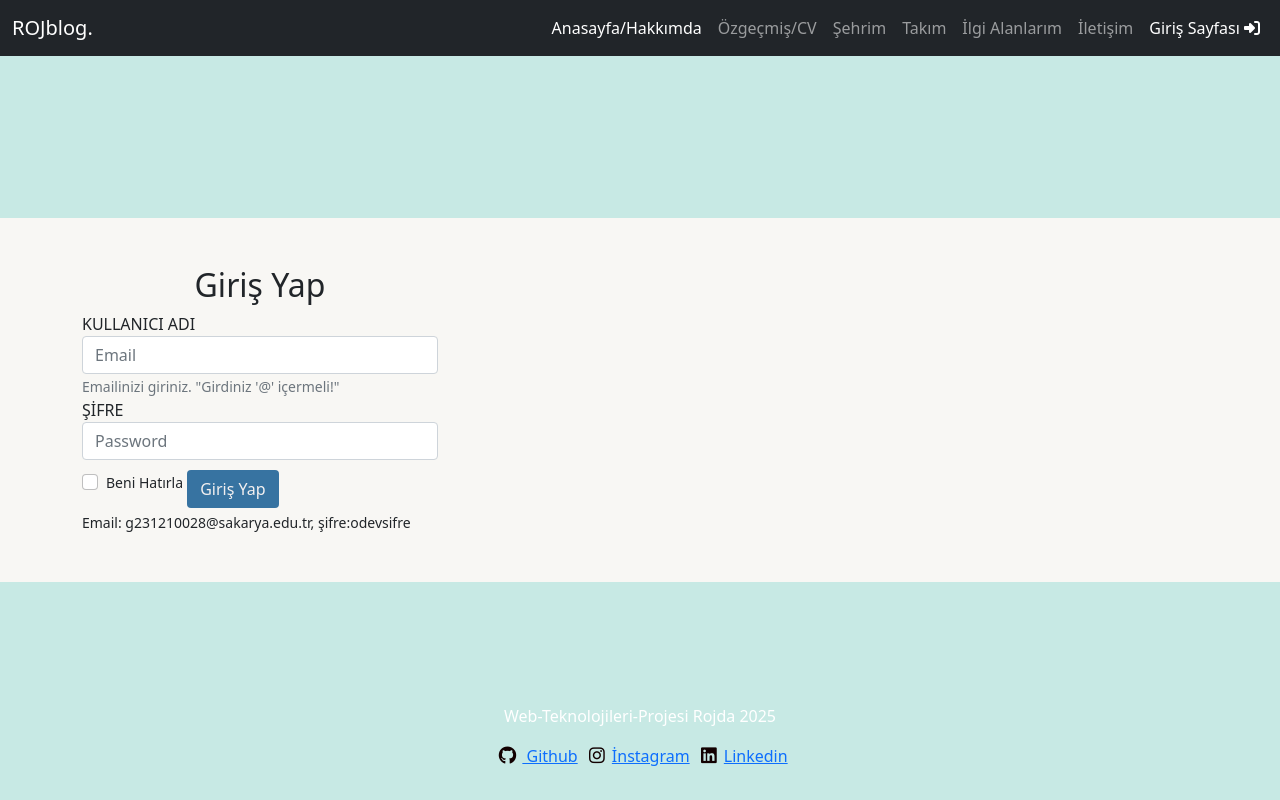
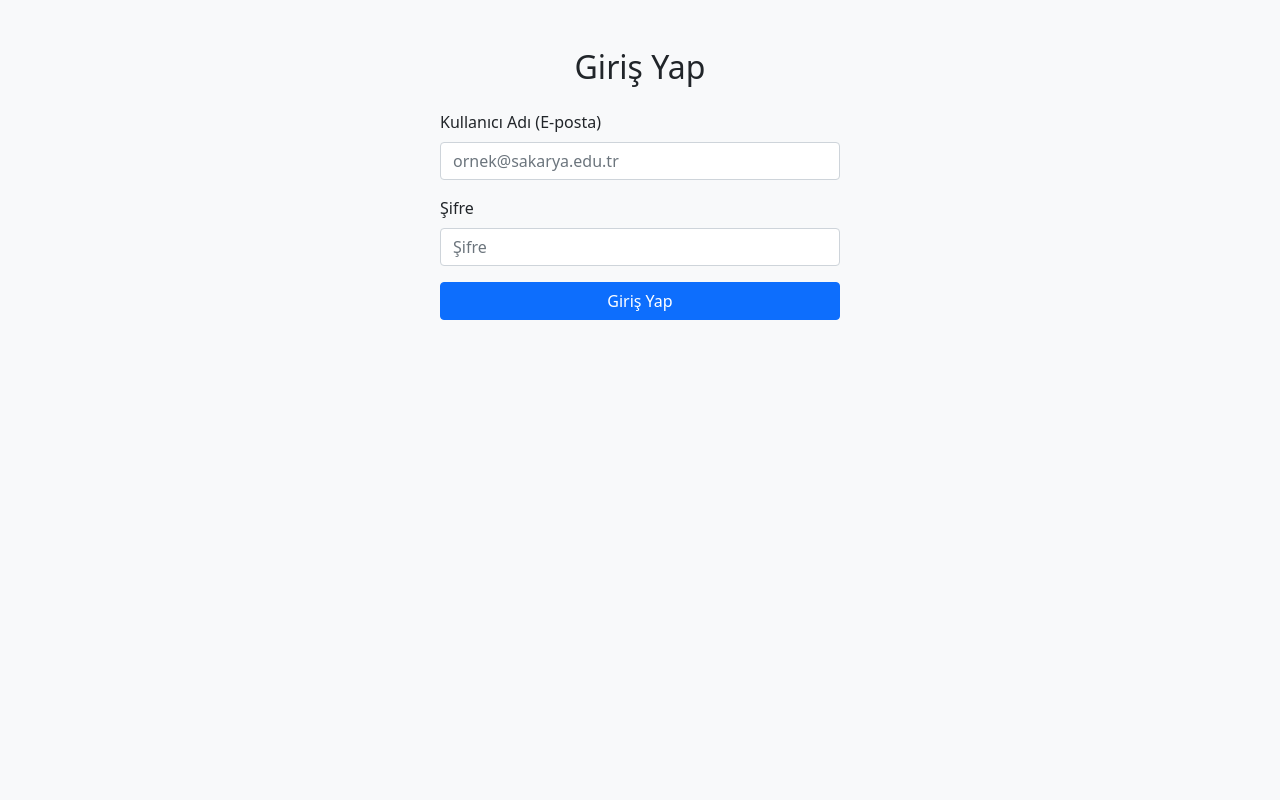
Before and after one commit to endRojda/WebProject2002, a PHP site: page /login.html in a window 1280 px wide. Run offline with PHP 8.4, Linux system fonts and the light colour scheme; some libraries are stand-ins or nearby versions.

Commit message:
son commitler

```diff
--- a/Ilgialanlarim.html
+++ b/Ilgialanlarim.html
@@ -46,14 +46,14 @@
         .searchBox button {
             padding: 8px 16px;
             border: none;
-            background-color: #28a745;
+            background-color: #afe9a6;
             color: white;
             border-radius: 5px;
             cursor: pointer;
         }
 
         .searchBox button:hover {
-            background-color: #218838;
+            background-color: #65ef4c;
         }
 
         .flowerBox {
--- a/OzgecmisCv.html
+++ b/OzgecmisCv.html
@@ -28,8 +28,7 @@
             <div class="collapse navbar-collapse justify-content-end" id="navbarNavAltMarkup">
                 <ul class="navbar-nav">
                     <li class="nav-item">
-                        <a class="nav-link" aria-current="page" href="index.html">Anasayfa/Hakkımda</a>
-                    </li>
+                        <a class="nav-link" aria-current="page" href="index.html">Anasayfa/Hakkımda</a> </li>
                     <li class="nav-item">
                         <a class="nav-link  active" href="OzgecmisCv.html">Özgeçmiş/CV</a>
                     </li>
--- a/login.html
+++ b/login.html
@@ -1,127 +1,48 @@
 <!DOCTYPE html>
 <html lang="tr">
-
 <head>
     <meta charset="UTF-8">
     <meta http-equiv="X-UA-Compatible" content="IE=edge">
-    <meta name="viewport" content="width=device-width, initial-scale=1, shrink to fit=no">
-    <title>Ana Sayfa</title>
-    <link rel="stylesheet" href="css/login.css">
-    <link rel="stylesheet" href="boostrap.css">
-    <link href="https://cdn.jsdelivr.net/npm/bootstrap@5.1.3/dist/css/bootstrap.min.css" rel="stylesheet"
-        integrity="sha384-1BmE4kWBq78iYhFldvKuhfTAU6auU8tT94WrHftjDbrCEXSU1oBoqyl2QvZ6jIW3" crossorigin="anonymous">
-    <link rel="stylesheet" href="https://use.fontawesome.com/releases/v5.0.13/css/all.css"
-        integrity="sha384-DNOHZ68U8hZfKXOrtjWvjxusGo9WQnrNx2sqG0tfsghAvtVlRW3tvkXWZh58N9jp" crossorigin="anonymous">
-    <script src="https://kit.fontawesome.com/1922f4bd30.js" crossorigin="anonymous"></script>
+    <meta name="viewport" content="width=device-width, initial-scale=1.0">
+    <title>Giriş Sayfası</title>
+    <link href="https://cdn.jsdelivr.net/npm/bootstrap@5.1.3/dist/css/bootstrap.min.css" rel="stylesheet">
+</head>
+<body class="bg-light">
 
-</head>
+<div class="container mt-5">
+    <h2 class="text-center mb-4">Giriş Yap</h2>
+    <form action="php/login.php" method="POST" onsubmit="return validateForm()" class="mx-auto" style="max-width: 400px;">
+        <div class="mb-3">
+            <label for="name" class="form-label">Kullanıcı Adı (E-posta)</label>
+            <input type="text" class="form-control" id="name" name="name" placeholder="ornek@sakarya.edu.tr" required>
+        </div>
+        <div class="mb-3">
+            <label for="password" class="form-label">Şifre</label>
+            <input type="password" class="form-control" id="password" name="password" placeholder="Şifre" required>
+        </div>
+        <button type="submit" class="btn btn-primary w-100">Giriş Yap</button>
+    </form>
+</div>
 
-<body id="Loginbody">
+<script>
+function validateForm() {
+    const email = document.getElementById("name").value.trim();
+    const password = document.getElementById("password").value.trim();
 
-    <!--Menu Kismi-->
-    <nav class="navbar navbar-expand-lg navbar-dark bg-dark fixed-top">
-        <div class="container-fluid">
-            <a class="navbar-brand " href="index.html">ROJblog.</a>
-            <button class="navbar-toggler" type="button" data-bs-toggle="collapse" data-bs-target="#navbarNavAltMarkup"
-                aria-controls="navbarNavAltMarkup" aria-expanded="false" aria-label="Toggle navigation">
-                <span class="navbar-toggler-icon"></span>
-            </button>
-            <div class="collapse navbar-collapse justify-content-end" id="navbarNavAltMarkup">
-                <ul class="navbar-nav">
-                    <li class="nav-item">
-                        <a class="nav-link active" aria-current="page" href="index.html">Anasayfa/Hakkımda</a>
-                    </li>
-                    <li class="nav-item">
-                        <a class="nav-link" href="OzgecmisCv.html">Özgeçmiş/CV</a>
-                    </li>
-                    <li class="nav-item">
-                        <a class="nav-link" href="Sehrim.html">Şehrim</a>
-                    </li>
-                    <li class="nav-item">
-                        <a class="nav-link" href="Takimim.html">Takım</a>
-                    </li>
-                    <li class="nav-item">
-                        <a class="nav-link" href="Ilgialanlarim.html">İlgi Alanlarım</a>
-                    </li>
-                    <li class="nav-item">
-                        <a class="nav-link" href="Iletisim.html">İletişim</a>
-                    </li>
-                    <li class="nav-item">
-                        <a href="login.html" class="nav-link active  text-white">Giriş Sayfası
-                            <i class="fas fa-sign-in-alt"></i>
-                        </a>
-                    </li>
-                    <!-- <li class="nav-item">
-                <a class="nav-link disabled" href="#" tabindex="-1" aria-disabled="true">Disabled</a>
-              </li> -->
-                </ul>
-            </div>
-        </div>
-    </nav>
-    <!--Menu kismi-->
+    if (!email || !password) {
+        alert("Kullanıcı adı ve şifre boş bırakılamaz.");
+        return false;
+    }
 
-    <section class="login-block">
-        <div class="container login-cont" id="ortaladiv">
-            <div class="row my-5" id="ortaladiv2">
-                <div class="col-md-4 login-sec" id="govdekismi">
-                    <h2 class="text-center">Giriş Yap</h2>
-                    <form class="login-form" action="php/login.php" method="POST" onsubmit="return validateform()">
-                        <div class="form-group">
-                            <label for="exampleInputEmail1" class="text-uppercase">Kullanıcı Adı</label>
-                            <input type="text" name="name" class="form-control" placeholder="Email" required>
-                            <small id="emailHelp" class="form-text text-muted">Emailinizi giriniz. "Girdiniz '@'
-                                içermeli!"</small>
-                        </div>
-                        <div class="form-group">
-                            <label for="exampleInputPassword1" class="text-uppercase">Şifre</label>
-                            <input type="password" name="password" class="form-control" placeholder="Password" required>
-                        </div>
+    const emailRegex = /^[a-zA-Z0-9._%+-]+@sakarya\.edu\.tr$/;
+    if (!emailRegex.test(email)) {
+        alert("Geçerli bir '@sakarya.edu.tr' e-posta adresi giriniz.");
+        return false;
+    }
 
-                        <div class="form-check">
-                            <label class="form-check-label">
-                                <input type="checkbox" class="form-check-input">
-                                <small>Beni Hatırla</small>
-                            </label>
-                            <button type="submit" value="submit" class="btn btn-login float-right"
-                                id="Girisonaylabuton">Giriş Yap</button>
-                        </div>
-                    </form>
+    return true;
+}
+</script>
 
-                    <small>Email: g231210028@sakarya.edu.tr, şifre:odevsifre</small>
-                </div>
-                <div class="col-md-8 banner-sec">
-                </div>
-            </div>
-    </section>
-
-    <footer class="py-3 text-white   text-center clr">
-        <p>Web-Teknolojileri-Projesi Rojda 2025</p>
-        <p>
-            <a href="https://github" class="Link"><i class="fab fa-github" id="icon1"></i>
-                Github</a>
-            <a href="https://www.instagram.com" class="Link"><i class="fa-brands fa-instagram"
-                    id="icon1"></i>İnstagram</a>
-            <a href="https://www.linkedin.com" class="Link"><i class="fa-brands fa-linkedin"
-                    id="icon1"></i>Linkedin</a>
-        </p>
-    </footer>
-
-
-
-    <!-- Option 2: Separate Popper and Bootstrap JS -->
-
-    <script src="https://cdn.jsdelivr.net/npm/bootstrap@5.0.0/dist/js/bootstrap.bundle.min.js"
-        integrity="sha384-p34f1UUtsS3wqzfto5wAAmdvj+osOnFyQFpp4Ua3gs/ZVWx6oOypYoCJhGGScy+8"
-        crossorigin="anonymous"></script>
-    <script src="https://cdn.jsdelivr.net/npm/@popperjs/core@2.9.2/dist/umd/popper.min.js"
-        integrity="sha384-IQsoLXl5PILFhosVNubq5LC7Qb9DXgDA9i+tQ8Zj3iwWAwPtgFTxbJ8NT4GN1R8p"
-        crossorigin="anonymous"></script>
-    <script src="https://cdn.jsdelivr.net/npm/bootstrap@5.0.0/dist/js/bootstrap.min.js"
-        integrity="sha384-lpyLfhYuitXl2zRZ5Bn2fqnhNAKOAaM/0Kr9laMspuaMiZfGmfwRNFh8HlMy49eQ"
-        crossorigin="anonymous"></script>
-
-
-    <script src="boostrap.js"></script>
 </body>
-
 </html>
```
Also changed, not shown: js/script.js (deleted, +0 -38 lines), php/login.php (+19 -58 lines), sehrim.html (+9 -8 lines).
